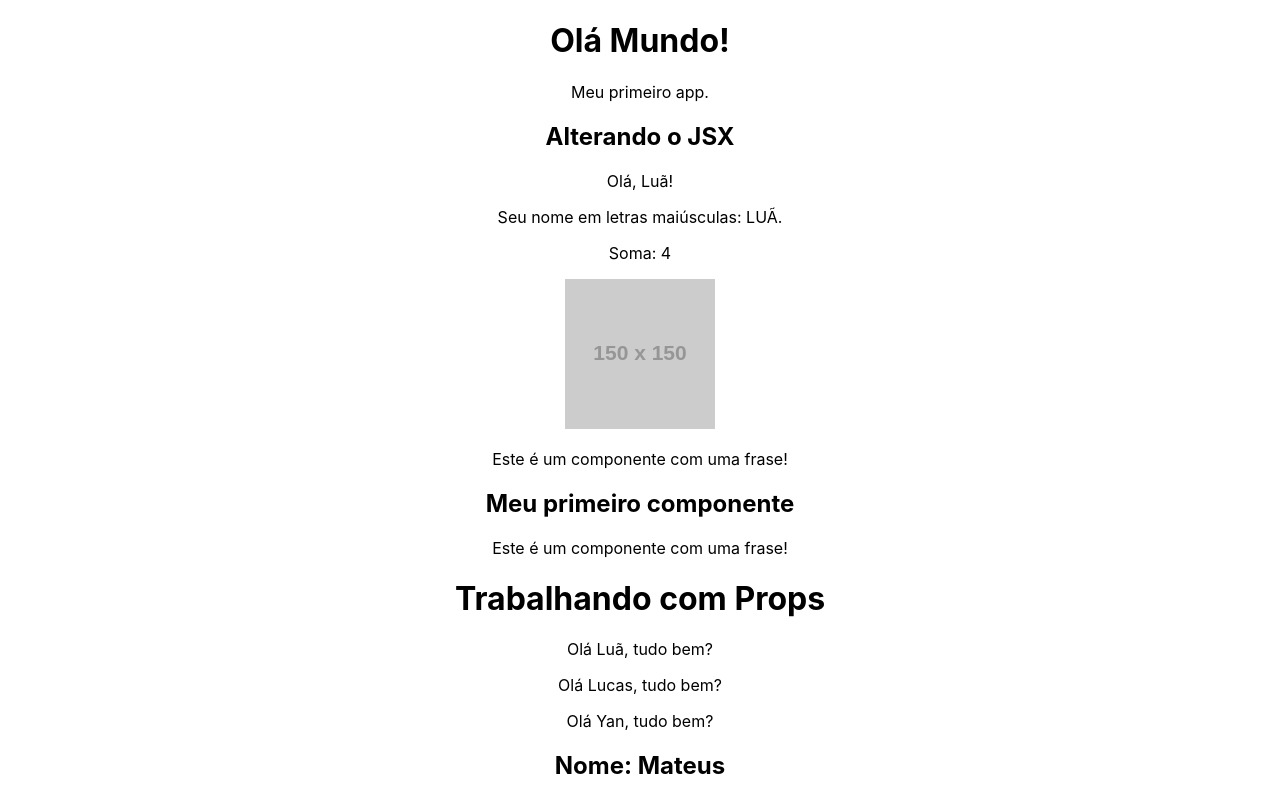
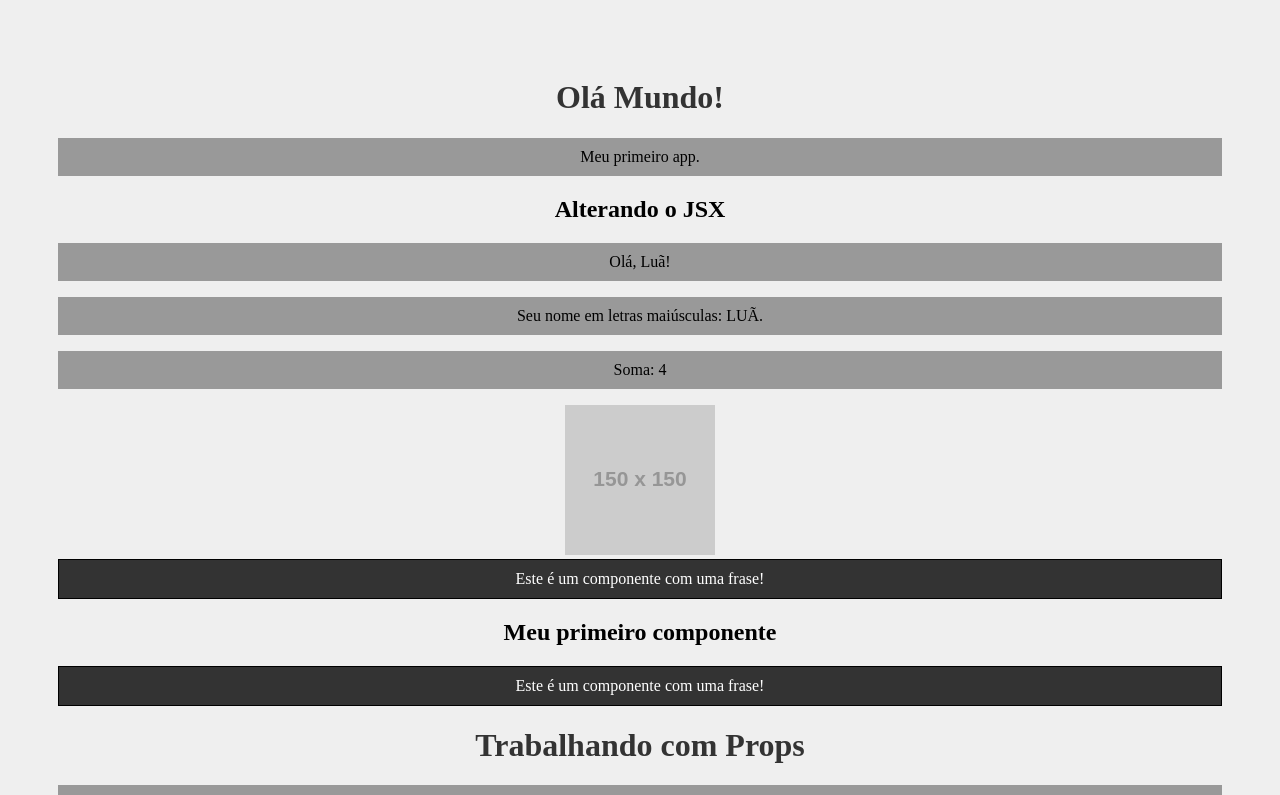
Before and after one commit to ton-long/react, a React (Create React App) app in the folder meu-projeto/: page / in a window 1280 px wide. Shown: the top 795 px of the page. Built offline with nearby package versions, Linux system fonts and the light colour scheme.

Commit message:
Adicionando CSS

```diff
--- a/meu-projeto/src/components/Frase.js
+++ b/meu-projeto/src/components/Frase.js
@@ -1,7 +1,9 @@
+import styles from './Frase.module.css'
+
 function Frase(){
     return(
-        <div>
-            <p>Este é um componente com uma frase!</p>
+        <div className={styles.fraseContainer}>
+            <p className={styles.fraseContent}>Este é um componente com uma frase!</p>
         </div>
     )
 }
--- /dev/null
+++ b/meu-projeto/src/components/Frase.module.css
@@ -0,0 +1,9 @@
+.fraseContainer{
+    background-color: #333;
+    border: 1px solid black;
+}
+.fraseContent{
+    color: white;
+    background-color: #333;
+    margin: 0px;
+}
--- a/meu-projeto/src/index.css
+++ b/meu-projeto/src/index.css
@@ -1,13 +1,13 @@
-body {
-  margin: 0;
-  font-family: -apple-system, BlinkMacSystemFont, 'Segoe UI', 'Roboto', 'Oxygen',
-    'Ubuntu', 'Cantarell', 'Fira Sans', 'Droid Sans', 'Helvetica Neue',
-    sans-serif;
-  -webkit-font-smoothing: antialiased;
-  -moz-osx-font-smoothing: grayscale;
+body{
+  padding: 50px;
+  background-color: #efefef;
 }
 
-code {
-  font-family: source-code-pro, Menlo, Monaco, Consolas, 'Courier New',
-    monospace;
+h1{
+  color: #333;
 }
+
+p{
+  background-color: #999;
+  padding: 10px;
+}
```
Also changed, not shown: meu-projeto/src/App.js (+10 -0 lines).
